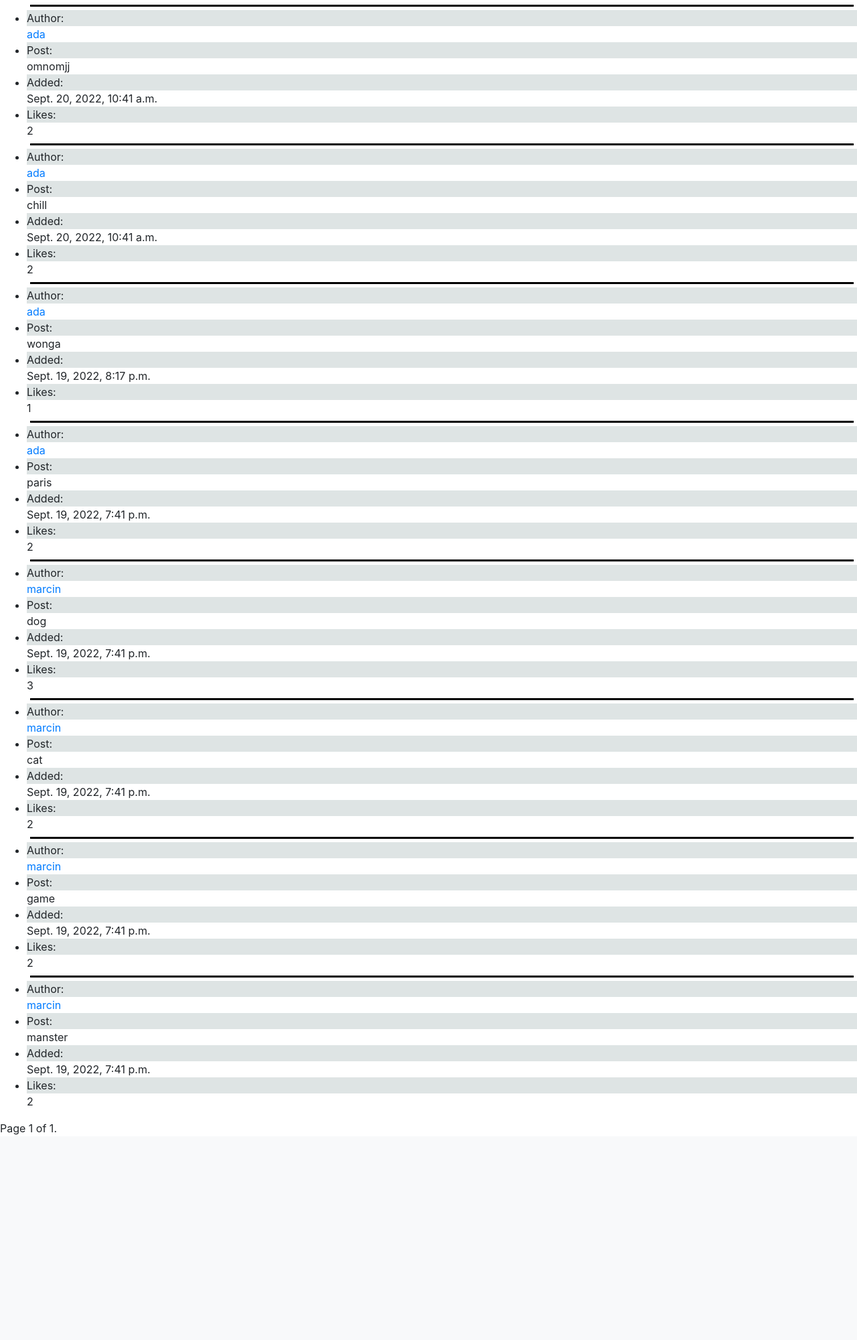
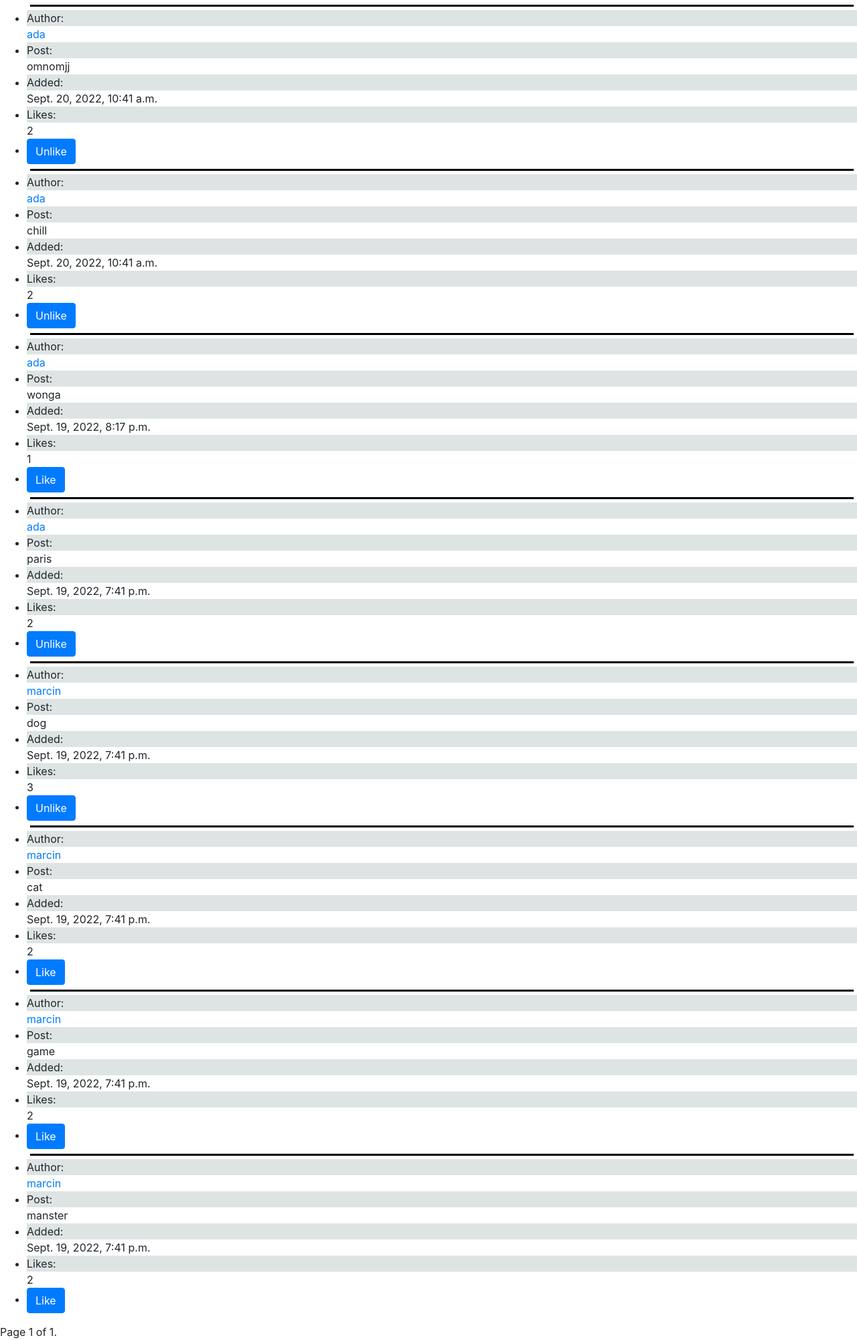
Before and after one commit to Damageddream/Network, a Django app: page /following in a window 1280 px wide. Shown: the part 56-2056 px from the top of the page at 67% size. Before the commit the page ends 1750 px from the top, so only its background shows below. Run offline with Django 3.2, Linux system fonts and the light colour scheme; a user stored in the database is signed in; data comes from the database, SQL or seed files in the repository; both versions use the stored data as it was after the commit; some libraries are stand-ins or nearby versions.

Commit message:
finished project 4

```diff
--- a/network/models.py
+++ b/network/models.py
@@ -14,7 +14,7 @@ class User(AbstractUser):
 class New_post(models.Model):
     poster = models.ForeignKey(User, on_delete=models.CASCADE, related_name="poster")
     post = models.TextField(max_length=500)
-    date = models.DateTimeField(auto_now=True)
+    date = models.DateTimeField(auto_now_add=True)
     likes = models.IntegerField(default=0)
     u_likes = models.ManyToManyField(User, blank=True, related_name="u_likes")
     def __str__(self):
--- a/network/static/network/network.js
+++ b/network/static/network/network.js
@@ -4,9 +4,11 @@ document.addEventListener('DOMContentLoaded', function() {
   });
 
 function edit() {
-    const h3 = document.querySelector("h3")
-    const page = h3.id
-    fetch(`/edit/${page}`)
+    const h3 = document.querySelector("h3");
+    const page = h3.id;
+    const h4 = document.querySelector("h4");
+    const where = h4.id;
+    fetch(`/edit/${page}/${where}`)
     .then(response => response.json())
     .then((posts) =>{
         console.log(posts);
@@ -24,8 +26,15 @@ function edit() {
                 })
                 .then(response => response.json())
                 .then(post => {
-                    console.log(post.likes)
-                    document.querySelector(`#likes_${post.id}`).innerHTML= post.likes;
+                    const ele = document.querySelector(`#like_${post.id}`).innerHTML;
+                    console.log(post.likes, `#likes_${post.id}`, ele)
+                    document.querySelector(`#likes_${post.id}`).innerHTML= `${post.likes}`;
+                    if (ele === 'Like') {
+                        document.querySelector(`#like_${post.id}`).innerHTML= "Unlike"
+                    }
+                    else {
+                        document.querySelector(`#like_${post.id}`).innerHTML= "Like"
+                    }
                 })
 
                 return false;
--- a/network/templates/network/following.html
+++ b/network/templates/network/following.html
@@ -1,8 +1,9 @@
 {% extends "network/layout.html" %}
 
 {% block body %}
-    <ul>
-
+<h3 id="{{ page_number }}" style="display: none;">{{ page_number }}</h3>
+<h4 id="following" style="display: none;">{{ page_number }}</h4>
+<ul id="page{{ page_obj.number }}">
     {% for post in page_obj %}
         <div class="line"></div>
         <div>
@@ -10,9 +11,39 @@
                 <div class="grey">Author:</div>
                 <a href="{% url 'profile' post.poster.id %}">{{ post.poster }}</a>
             </li>
-                <li><div class="grey">Post:</div>{{ post.post }}</li>
+            <div class="post" id="post_{{ post.id }}">
+                <li>
+                    <div class="grey">Post:</div><div id="hid_{{ post.id }}">{{ post.post }}</div>
+                    {% if post.poster == user %}
+                        <button class="btn btn-primary edit-b" id="button_{{ post.id }}" data-box="edit-button" name="ed" value="esd" style="display: block;">Edit</button>
+                    {% else %}
+                        <button class="btn btn-primary edit-b" id="button_{{ post.id }}" data-box="edit-button" name="ed" value="esd" style="display: none;">Edit</button>
+                    {% endif %}
+                </li>
+
+            </div>
+            <div class="edit" id="edit_{{ post.id }}" style="display: none;">
+                <li>
+                    <div class="grey">Edit Post:</div>
+                    <form id="edit-post-{{ post.id }}">
+                        <textarea id="text_{{ post.id }}" class="form-control">{{ post.post }}</textarea>
+                        <input type="submit" value="Save" class="btn btn-primary"/>
+                    </form>
+                </li>
+            </div>
             <li><div class="grey">Added:</div>{{ post.date }}</li>
-                <li><div class="grey">Likes:</div>{{ post.likes }}</li>
+            <li><div class="grey">Likes:</div><div id="likes_{{ post.id }}">{{ post.likes }}</li></div>
+            {% if user.is_authenticated %}
+            <div>
+                <li>
+                    {% if user in post.u_likes.all %}
+                    <button class="btn btn-primary" id="like_{{ post.id }}">Unlike</button>
+                    {% else %}
+                    <button class="btn btn-primary" id="like_{{ post.id }}">Like</button>
+                    {% endif %}
+                </li>
+            </div>
+            {% endif %}
             {% empty %}
             <li>No current posts</li>
         </div>
--- a/network/templates/network/index.html
+++ b/network/templates/network/index.html
@@ -3,6 +3,7 @@
 
 {% block body %}
     <h3 id="{{ page_number }}" style="display: none;">{{ page_number }}</h3>
+    <h4 id="index" style="display: none;">{{ page_number }}</h4>
     <ul id="page{{ page_obj.number }}">
         {% for post in page_obj %}
             <div class="line"></div>
@@ -32,7 +33,7 @@
                     </li>
                 </div>
                 <li><div class="grey">Added:</div>{{ post.date }}</li>
-                <li><div class="grey">Likes:</div id="likes_{{ post.id }}"><div>{{ post.likes }}</li></div>
+                <li><div class="grey">Likes:</div><div id="likes_{{ post.id }}">{{ post.likes }}</li></div>
                 {% if user.is_authenticated %}
                 <div>
                     <li>
--- a/network/urls.py
+++ b/network/urls.py
@@ -11,7 +11,7 @@ urlpatterns = [
     path("new_post", views.new_post, name="new_post"),
     path("profile/<int:user_id>", views.profile, name="profile"),
     path("following", views.following, name="following"),
-    path("edit/<str:page>", views.edit, name="edit"),
+    path("edit/<str:page>/<str:where>", views.edit, name="edit"),
     path("editp/<int:post_id>", views.edit_post, name="edit_post"),
     path("like/<int:post_id>", views.like, name ="like")
 ]
--- a/network/views.py
+++ b/network/views.py
@@ -89,9 +89,11 @@ def new_post(request):
 
 def profile(request, user_id):
     profile = User.objects.get(id=user_id)
-    posts = reversed(New_post.objects.all().filter(poster=profile.id))
+    posts = list(reversed(New_post.objects.all().filter(poster=profile.id)))
     user = User.objects.get(id=request.user.id)
-
+    paginator = Paginator(posts, 10)
+    page_number = request.GET.get('page')
+    page_obj = paginator.get_page(page_number)
 
     if request.method == "POST":
         if "follow" in request.POST:
@@ -112,7 +114,8 @@ def profile(request, user_id):
 
     return render(request, "network/profile.html", {
         "profile": profile,
-        "posts": posts
+        "page_obj": page_obj,
+        "page_number": page_number
     })
 
 def following(request):
@@ -125,12 +128,22 @@ def following(request):
     page_number = request.GET.get('page')
     page_obj = paginator.get_page(page_number)
     return render(request, "network/following.html", {
-        "page_obj": page_obj
+        "page_obj": page_obj,
+        "page_number": page_number
     })
 
 @csrf_exempt
-def edit(request,page):
-    posts = list(reversed(New_post.objects.all()))
+def edit(request,page,where):
+
+    if where == "following":
+        user = request.user
+        posts_id = []
+        for id in user.following.all():
+            posts_id.append(id.id)
+        posts = list(reversed(New_post.objects.all().filter(poster__in=posts_id)))
+    else:
+        posts = list(reversed(New_post.objects.all()))
+
     paginator = Paginator(posts, 10)
     page_number = request.GET.get('page')
     page_obj = paginator.get_page(page)
```
Also changed, not shown: network/templates/network/profile.html (+18 -1 lines), db.sqlite3, network/migrations/0015_alter_new_post_date.py (added). Lines whose indentation alone changed are shown as unchanged.
